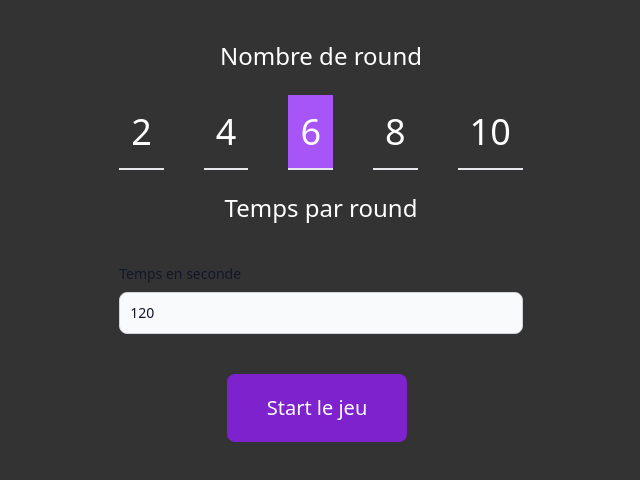
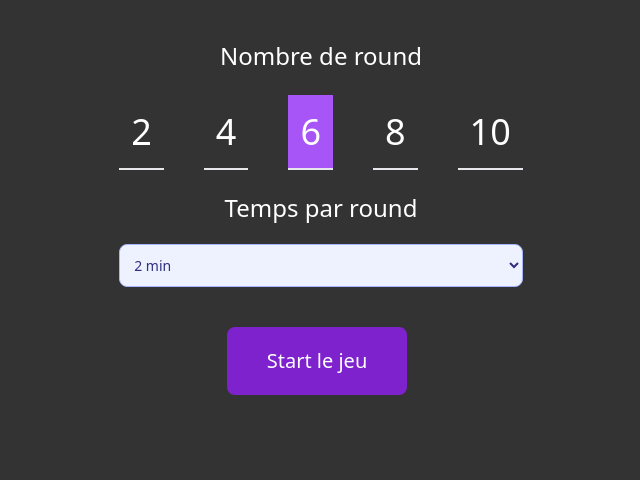
Before and after one commit to PAClement/kaleidos, a React (Create React App) app: page /game in a window 1280 px wide. Shown: the top 480 px of the page, without its empty margins (319-959 px from the left). Built offline with nearby package versions, Linux system fonts and the light colour scheme.

Commit message:
feat(page): add game parts

```diff
--- a/src/pages/Game.jsx
+++ b/src/pages/Game.jsx
@@ -2,25 +2,115 @@ import React, {useState} from 'react';
 import SetupRound from "./SetupRound";
 import Play from "./Play";
 import LocalService from "../services/localService";
+import Button from "../components/atoms/Button";
 
 
 const Game = () => {
 
-    const [roundStart, setRoundStart] = useState(false);
+    const [gameIsStarted, setGameIsStarted] = useState(false);
+    const [roundFinish, setRoundFinish] = useState(false);
+    const [roundWillStart, setRoundWillStart] = useState(true);
+    const [gameIsFinish, setGameIsFinish] = useState(false);
+
     const [round, setRound] = useState(0);
     const [time, setTime] = useState(0);
 
-    function startGame(){
+    const [letter, setLetter] = useState('');
+    const [currentRound, setCurrentRound] = useState(1)
+
+    const generateRandomLetter = () => {
+        const alphabet = 'ABCDEFIJLMNOPRSTUV';
+        const randomIndex = Math.floor(Math.random() * alphabet.length);
+        return alphabet[randomIndex];
+    };
+
+    const startGame = () => {
         console.log('I started game');
 
         setRound(LocalService.getItem('round'));
         setTime(LocalService.getItem('time'));
+
+        startRound();
+    };
+
+    const startRound = () => {
+        console.log('start round')
+        setGameIsStarted(true);
+        setLetter(generateRandomLetter());
+        // Logic for starting a round
+        setTimeout(() => {
+            setRoundFinish(false);
+            setRoundWillStart(false);
+
+            setTimeout(() => {
+                if (currentRound === round) {
+                    endGame();
+                } else {
+                    endRound();
+                }
+            }, 1000);
+
+        }, 1000);
+    };
+
+    const endRound = () => {
+        // Logic for ending a round
+        setRoundFinish(true);
+        setCurrentRound(currentRound + 1);
+    };
+
+    const endGame = () => {
+        // Logic for ending the game
+        setRoundFinish(true);
+        setGameIsFinish(true);
+    };
+
+    const finishGame = () => {
+        setGameIsStarted(false);
+    }
+
+    const resetParameter = () => {
+
     }
 
     return (
         <>
-            <SetupRound startFunction={startGame} />
-            {roundStart && <Play />}
+            {gameIsStarted ?
+                <>
+                    {roundFinish ?
+                        <>
+                            {gameIsFinish ?
+                                <>
+                                    <p>La partie est terminé</p>
+                                    <p>Retourner au menu</p>
+                                    <Button type="button" onClick={finishGame} name={`Commencer Round ${currentRound}`}
+                                            color={"bg-purple-700 hover:bg-purple-800 focus:ring-purple-300"}/>
+                                </>
+                                :
+                                <>
+                                    <p>Le round est terminé</p>
+                                    <p>affichage d'un bouton pour passer au second round</p>
+                                    <Button type="button" onClick={startGame} name={`Commencer Round ${currentRound}`}
+                                            color={"bg-purple-700 hover:bg-purple-800 focus:ring-purple-300"}/>
+                                </>
+                            }
+
+                        </>
+                        :
+                        <>
+                            {roundWillStart ?
+                                <p>Le round va commencer</p>
+                                :
+                                <Play timer={time} letter={letter} currentRound={currentRound} rounds={round}/>
+                            }
+                        </>
+                    }
+                </>
+                :
+                <>
+                        <SetupRound startFunction={startGame}/>
+                </>
+            }
         </>
     );
 };
--- a/src/pages/Play.jsx
+++ b/src/pages/Play.jsx
@@ -1,19 +1,16 @@
-import React, {useEffect} from 'react';
+import React from 'react';
 
 const Play = (props) => {
-
-    useEffect(() => {
-
-    }, []);
 
     return (
         <div className={"flex"}>
             <div className={"w-4/5 "}>
-                <img src="/assets/img/game/kaleidos.jpg" className={'max-h-screen max-w-screen'} alt="kaleidos image"/>
+                <img src="/assets/img/game/kaleidos.jpg" className={'max-h-screen max-w-screen'} alt="kaleidos_image"/>
             </div>
             <div className={"max-w-1/5 flex flex-col justify-center items-center"}>
+                <h4 className={"text-2xl mb-10"}>Lettre : {props.letter}</h4>
                 <h3 className={"text-5xl mb-10"}>00 : 00</h3>
-                <h2 className={"text-3xl"}>Round {props.round}</h2>
+                <h2 className={"text-3xl"}>Round {props.currentRound}/{props.rounds}</h2>
             </div>
         </div>
     );
--- a/src/pages/SetupRound.jsx
+++ b/src/pages/SetupRound.jsx
@@ -6,11 +6,12 @@ const SetupRound = (props) => {
 
     const customClass = "border-b-2 p-3 hover:bg-purple-600 active:bg-purple-500 cursor-pointer";
     const activeClass = "bg-purple-500 hover:bg-purple-500";
+    const rounds = [2, 4, 6, 8, 10];
 
     const [selectedRound, setSelectedRound] = useState(6);
     const [selectedTime, setSelectedTime] = useState(120);
 
-    function handleSubmit(event) {
+    const handleSubmit = (event) => {
         event.preventDefault();
         LocalService.setItem('round', selectedRound);
         LocalService.setItem('time', selectedTime);
@@ -24,70 +25,33 @@ const SetupRound = (props) => {
                 <div className={"my-10"}>
                     <h2 className={"text-2xl text-center"}>Nombre de round</h2>
                     <div className={"flex justify-around my-10 gap-10 text-4xl"}>
-                        <label>
+                        {rounds.map((round) => (
+                            <label key={round}>
                                 <input
                                     className={'hidden'}
                                     type="radio"
-                                value="2"
-                                checked={selectedRound === 2}
+                                    value={round}
+                                    checked={selectedRound === round}
                                     onChange={(e) => setSelectedRound(parseInt(e.target.value))}
                                 />
-                            <span className={`${customClass} ${selectedRound === 2 ? activeClass : ''}`}>2</span>
+                                <span
+                                    className={`${customClass} ${selectedRound === round ? activeClass : ''}`}>{round}</span>
                             </label>
-                        <label>
-                            <input
-                                className={'hidden'}
-                                type="radio"
-                                value="4"
-                                checked={selectedRound === 4}
-                                onChange={(e) => setSelectedRound(parseInt(e.target.value))}
-                            />
-                            <span className={`${customClass} ${selectedRound === 4 ? activeClass : ''}`}>4</span>
-                        </label>
-                        <label>
-                            <input
-                                className={'hidden'}
-                                type="radio"
-                                value="6"
-                                checked={selectedRound === 6}
-                                onChange={(e) => setSelectedRound(parseInt(e.target.value))}
-                            />
-                            <span className={`${customClass} ${selectedRound === 6 ? activeClass : ''}`}>6</span>
-                        </label>
-                        <label>
-                            <input
-                                className={'hidden'}
-                                type="radio"
-                                value="8"
-                                checked={selectedRound === 8}
-                                onChange={(e) => setSelectedRound(parseInt(e.target.value))}
-                            />
-                            <span className={`${customClass} ${selectedRound === 8 ? activeClass : ''}`}>8</span>
-                        </label>
-                        <label>
-                            <input
-                                className={'hidden'}
-                                type="radio"
-                                value="10"
-                                checked={selectedRound === 10}
-                                onChange={(e) => setSelectedRound(parseInt(e.target.value))}
-                            />
-                            <span className={`${customClass} ${selectedRound === 10 ? activeClass : ''}`}>10</span>
-                        </label>
+                        ))}
                     </div>
                 </div>
                 <div className={"my-10"}>
-                    <h2 className={"text-2xl text-center"}>Temps par round</h2>
-                    <div className="my-10">
-                        <label htmlFor="email" className="block mb-2 text-sm font-medium text-gray-900 dark:text-white">Temps
-                            en seconde</label>
-                        <input type="number" min={0}
-                               className={`bg-gray-50 border border-gray-300 text-gray-900 text-sm rounded-lg focus:ring-blue-500
-                               focus:border-blue-500 block w-full p-2.5 dark:bg-gray-700 dark:border-gray-600
-                               dark:placeholder-gray-400 dark:text-white dark:focus:ring-blue-500 dark:focus:border-blue-500`}
-                               value={selectedTime} onChange={(e) => setSelectedTime(parseInt(e.target.value))}
-                               required/>
-                    </div>
+                    <h2 className={"text-2xl text-center mb-5"}>Temps par round</h2>
+                    <select
+                        className="bg-indigo-50 border border-indigo-300 text-indigo-900 text-sm rounded-lg focus:ring-white-500
+                            focus:border-white-500 block w-full p-2.5 dark:bg-gray-700 dark:border-indigo-600 dark:placeholder-gray-400
+                            dark:text-white dark:focus:ring-white-500 dark:focus:border-white-500 outline-0"
+                        onChange={(e) => setSelectedTime(parseInt(e.target.value))}>
+                        <option value="120000" selected>2 min</option>
+                        <option value="150000">2 min 30</option>
+                        <option value="60000">1 min</option>
+                        <option value="90000">1 min 30</option>
+                    </select>
                 </div>
                 <div className={"flex justify-center"}>
                     <Button type="submit" name={"Start le jeu"}
```
Lines whose indentation alone changed are shown as unchanged.
